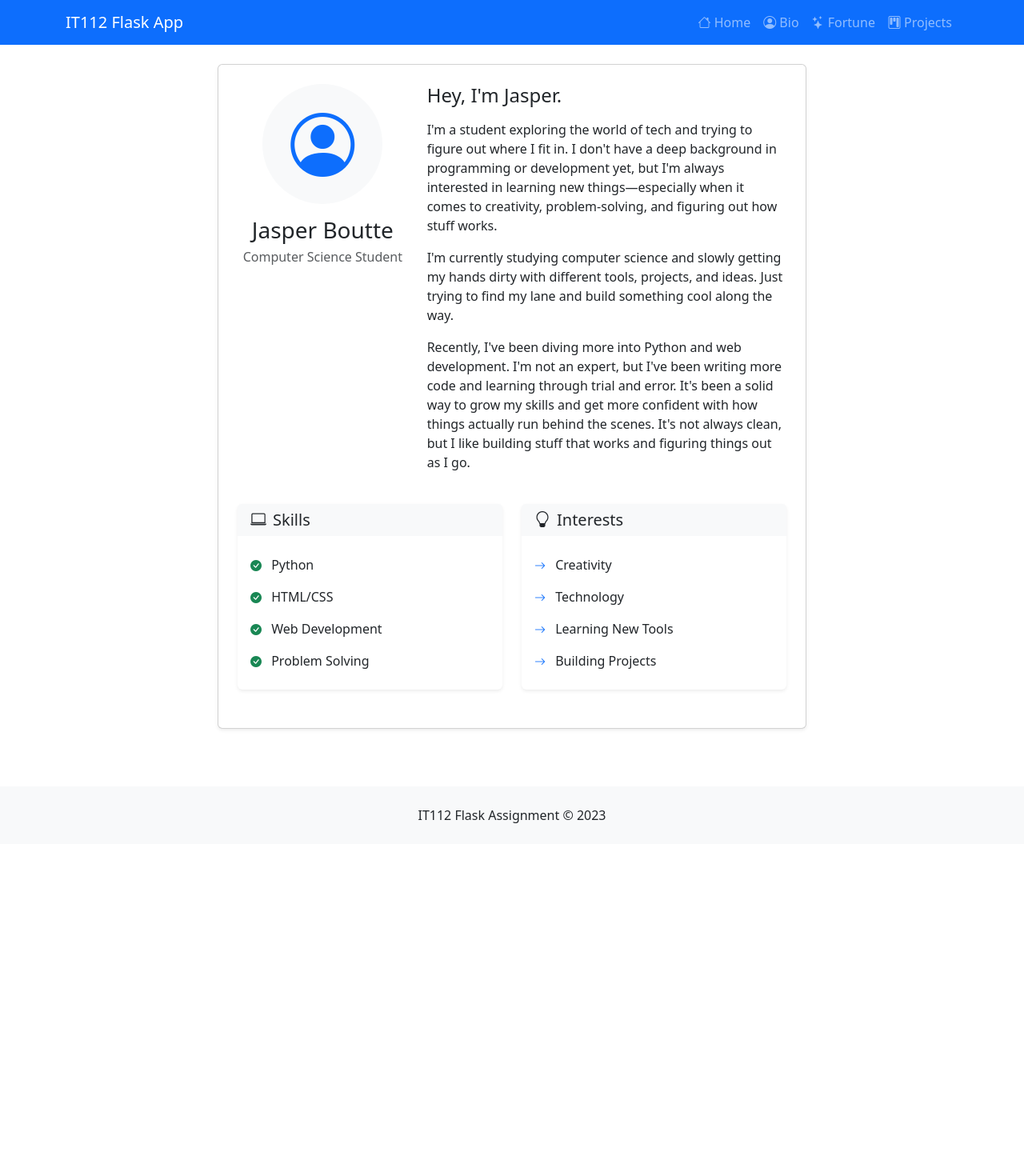
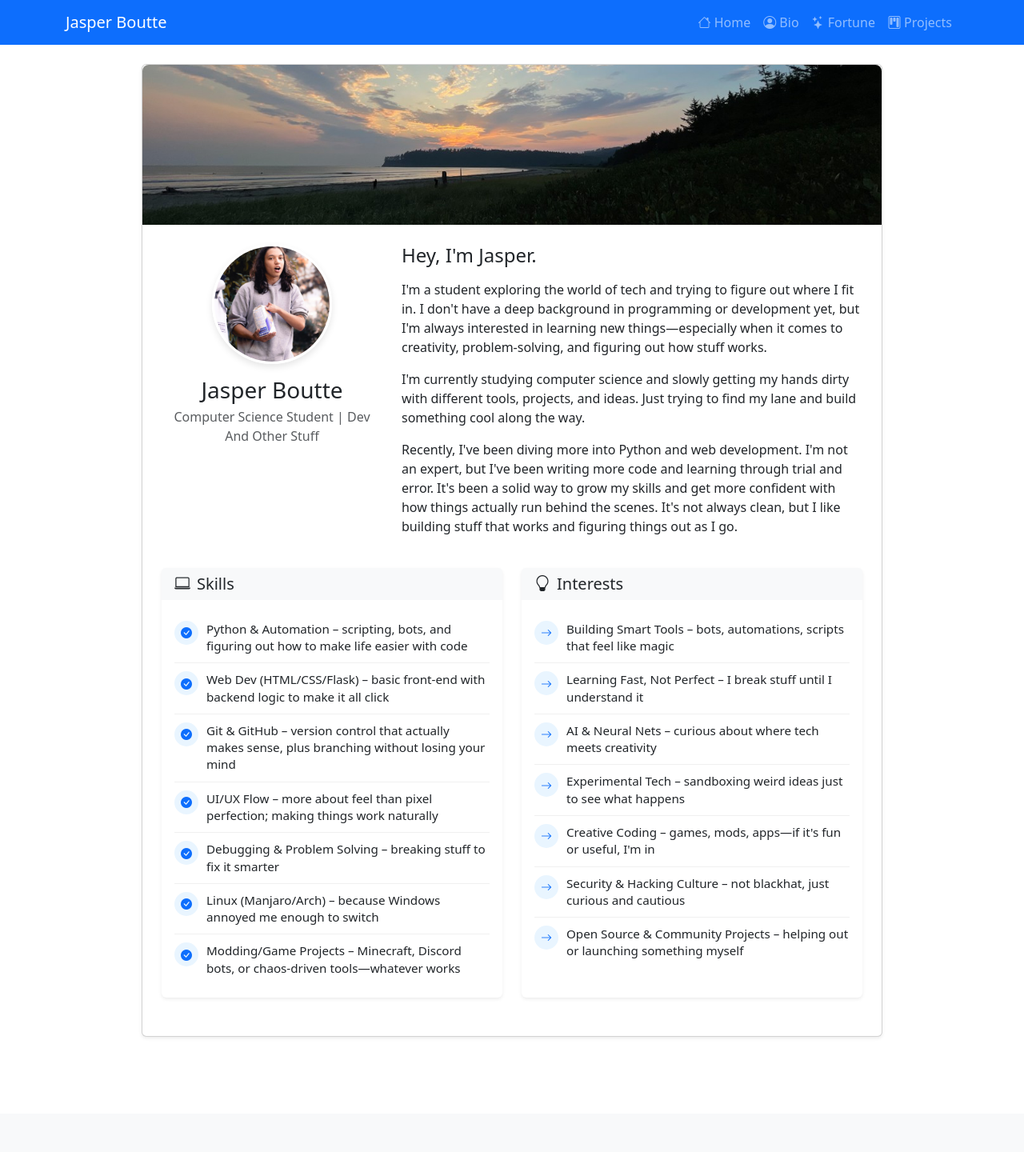
Before and after one commit to JasperBoutte/IT112-Flask-Site, a Flask app: page /bio/ in a window 1280 px wide. Shown: the whole page at 80% size. Before the commit the page ends 1029 px from the top, so only its background shows below. Run offline with Flask 3, Linux system fonts and the light colour scheme.

Commit message:
not the dog 2 :crying:

```diff
--- a/routes/bio.py
+++ b/routes/bio.py
@@ -6,15 +6,28 @@ bio_bp = Blueprint('bio', __name__, url_prefix='/bio')
 def index():
     bio_info = {
         'name': 'Jasper Boutte',
-        'title': 'Computer Science Student',
+        'title': 'Computer Science Student | Dev And Other Stuff',
         'skills': [
-            'Python', 'HTML/CSS', 'Web Development', 'Problem Solving'
+            'Python & Automation – scripting, bots, and figuring out how to make life easier with code',
+            'Web Dev (HTML/CSS/Flask) – basic front-end with backend logic to make it all click',
+            'Git & GitHub – version control that actually makes sense, plus branching without losing your mind',
+            'UI/UX Flow – more about feel than pixel perfection; making things work naturally',
+            'Debugging & Problem Solving – breaking stuff to fix it smarter',
+            'Linux (Manjaro/Arch) – because Windows annoyed me enough to switch',
+            'Modding/Game Projects – Minecraft, Discord bots, or chaos-driven tools—whatever works'
         ],
         'interests': [
-            'Creativity', 'Technology', 'Learning New Tools', 'Building Projects'
+            'Building Smart Tools – bots, automations, scripts that feel like magic',
+            'Learning Fast, Not Perfect – I break stuff until I understand it',
+            'AI & Neural Nets – curious about where tech meets creativity',
+            'Experimental Tech – sandboxing weird ideas just to see what happens',
+            "Creative Coding – games, mods, apps—if it's fun or useful, I'm in",
+            'Security & Hacking Culture – not blackhat, just curious and cautious',
+            'Open Source & Community Projects – helping out or launching something myself'
         ],
         'about': "I'm a student exploring the world of tech and trying to figure out where I fit in. I don't have a deep background in programming or development yet, but I'm always interested in learning new things—especially when it comes to creativity, problem-solving, and figuring out how stuff works.",
         'journey': "I'm currently studying computer science and slowly getting my hands dirty with different tools, projects, and ideas. Just trying to find my lane and build something cool along the way.",
-        'recent': "Recently, I've been diving more into Python and web development. I'm not an expert, but I've been writing more code and learning through trial and error. It's been a solid way to grow my skills and get more confident with how things actually run behind the scenes. It's not always clean, but I like building stuff that works and figuring things out as I go."
+        'recent': "Recently, I've been diving more into Python and web development. I'm not an expert, but I've been writing more code and learning through trial and error. It's been a solid way to grow my skills and get more confident with how things actually run behind the scenes. It's not always clean, but I like building stuff that works and figuring things out as I go.",
+        'linkedin': 'https://www.linkedin.com/in/jasperboutte'
     }
     return render_template('bio/index.html', bio=bio_info)
--- a/templates/base.html
+++ b/templates/base.html
@@ -3,7 +3,7 @@
 <head>
     <meta charset="UTF-8">
     <meta name="viewport" content="width=device-width, initial-scale=1.0">
-    <title>{% block title %}IT112 Flask App{% endblock %}</title>
+    <title>{% block title %}Jasper Boutte{% endblock %}</title>
     <!-- Bootstrap 5 CSS via CDN -->
     <link href="https://cdn.jsdelivr.net/npm/bootstrap@5.3.0/dist/css/bootstrap.min.css" rel="stylesheet">
     <!-- Bootstrap Icons -->
@@ -15,7 +15,7 @@
 <body>
     <nav class="navbar navbar-expand-lg navbar-dark bg-primary mb-4">
         <div class="container">
-            <a class="navbar-brand" href="/">IT112 Flask App</a>
+            <a class="navbar-brand" href="/">Jasper Boutte</a>
             <button class="navbar-toggler" type="button" data-bs-toggle="collapse" data-bs-target="#navbarNav">
                 <span class="navbar-toggler-icon"></span>
             </button>
@@ -44,7 +44,7 @@
 
     <footer class="bg-light py-4 mt-auto">
         <div class="container text-center">
-            <p class="mb-0">IT112 Flask Assignment &copy; 2023</p>
+            <p class="mb-0"></p>
         </div>
     </footer>
 
--- a/templates/bio/index.html
+++ b/templates/bio/index.html
@@ -2,16 +2,65 @@
 
 {% block title %}About Me - {{ bio.name }}{% endblock %}
 
+{% block extra_css %}
+<style>
+    .linkedin-banner {
+        height: 200px;
+        background-image: url("{{ url_for('static', filename='images/linkedin_banner.jpg') }}");
+        background-size: cover;
+        background-position: center;
+        border-radius: 8px 8px 0 0;
+        position: relative;
+    }
+
+    .profile-image {
+        width: 150px;
+        height: 150px;
+        border-radius: 50%;
+        object-fit: cover;
+        margin: 0 auto 1rem;
+        border: 3px solid #fff;
+        box-shadow: 0 4px 8px rgba(0, 0, 0, 0.1);
+    }
+
+    .skill-item, .interest-item {
+        padding: 10px 0;
+        border-bottom: 1px solid #f0f0f0;
+    }
+
+    .skill-item:last-child, .interest-item:last-child {
+        border-bottom: none;
+    }
+
+    .skill-icon, .interest-icon {
+        display: inline-flex;
+        align-items: center;
+        justify-content: center;
+        width: 30px;
+        height: 30px;
+        background-color: #e9f5ff;
+        color: #0d6efd;
+        border-radius: 50%;
+        margin-right: 10px;
+        flex-shrink: 0;
+    }
+
+    .skill-text, .interest-text {
+        font-size: 0.95rem;
+        line-height: 1.4;
+    }
+</style>
+{% endblock %}
+
 {% block content %}
 <div class="row justify-content-center">
-    <div class="col-lg-8">
-        <div class="card shadow-sm mb-4">
+    <div class="col-lg-10">
+        <div class="card shadow-sm mb-5">
+            <div class="linkedin-banner"></div>
             <div class="card-body p-4">
                 <div class="row mb-4">
                     <div class="col-md-4 text-center mb-4 mb-md-0">
-                        <div class="avatar-placeholder mb-3 mx-auto">
-                            <i class="bi bi-person-circle display-1"></i>
-                        </div>
+                        <img src="{{ url_for('static', filename='images/Bio_me_pfp.jpg') }}" alt="{{ bio.name }}" class="profile-image">
                         <h2 class="h3 mb-1">{{ bio.name }}</h2>
                         <p class="text-muted">{{ bio.title }}</p>
                     </div>
@@ -25,38 +74,38 @@
                 </div>
 
                 <div class="row mt-4">
-                    <div class="col-md-6">
-                        <div class="card border-0 shadow-sm mb-4">
+                    <div class="col-md-6 mb-4">
+                        <div class="card border-0 shadow-sm h-100">
                             <div class="card-header bg-light border-0">
                                 <h3 class="h5 mb-0"><i class="bi bi-laptop me-2"></i>Skills</h3>
                             </div>
                             <div class="card-body">
-                                <ul class="list-group list-group-flush">
-                                    {% for skill in bio.skills %}
-                                    <li class="list-group-item border-0 px-0">
-                                        <i class="bi bi-check-circle-fill text-success me-2 small"></i>
-                                        {{ skill }}
-                                    </li>
-                                    {% endfor %}
-                                </ul>
+                                {% for skill in bio.skills %}
+                                <div class="skill-item d-flex align-items-start">
+                                    <div class="skill-icon">
+                                        <i class="bi bi-check-circle-fill small"></i>
+                                    </div>
+                                    <div class="skill-text">{{ skill }}</div>
+                                </div>
+                                {% endfor %}
                             </div>
                         </div>
                     </div>
 
-                    <div class="col-md-6">
-                        <div class="card border-0 shadow-sm mb-4">
+                    <div class="col-md-6 mb-4">
+                        <div class="card border-0 shadow-sm h-100">
                             <div class="card-header bg-light border-0">
                                 <h3 class="h5 mb-0"><i class="bi bi-lightbulb me-2"></i>Interests</h3>
                             </div>
                             <div class="card-body">
-                                <ul class="list-group list-group-flush">
-                                    {% for interest in bio.interests %}
-                                    <li class="list-group-item border-0 px-0">
-                                        <i class="bi bi-arrow-right text-primary me-2 small"></i>
-                                        {{ interest }}
-                                    </li>
-                                    {% endfor %}
-                                </ul>
+                                {% for interest in bio.interests %}
+                                <div class="interest-item d-flex align-items-start">
+                                    <div class="interest-icon">
+                                        <i class="bi bi-arrow-right small"></i>
+                                    </div>
+                                    <div class="interest-text">{{ interest }}</div>
+                                </div>
+                                {% endfor %}
                             </div>
                         </div>
                     </div>
```
Also changed, not shown: routes/projects.py (+30 -6 lines), templates/projects/index.html (+93 -13 lines), static/images/Bio_Background.JPEG (added), static/images/Bio_me_pfp.jpg (added), static/images/IMG_2854.JPEG (added), static/images/IMG_2856.JPEG (added), static/images/IMG_2857.JPEG (added), static/images/IMG_2858.JPEG (added), static/images/IMG_2859.JPEG (added), static/images/bio_project.jpg (added), static/images/blog_project.jpg (added), static/images/fortune_project.jpg (added), static/images/linkedin_banner.jpg (added), static/images/projects_showcase.jpg (added), 1 more files, 2 other files.
